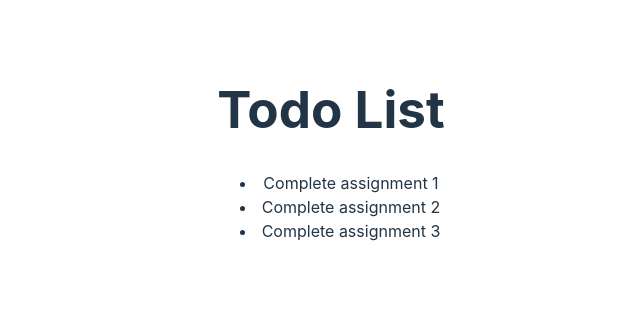
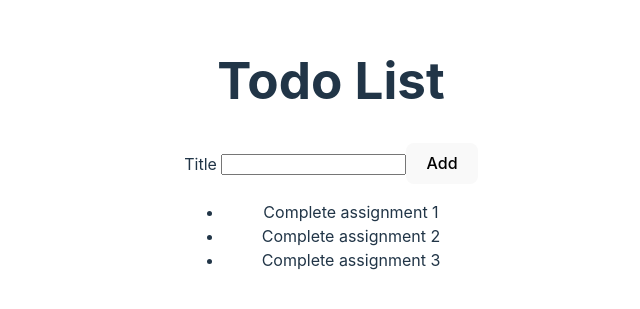
Before and after one commit to CarlosM2026/react-todo, a React (Vite) app: page / in a window 1280 px wide. Shown: the part 247-556 px from the top of the page, without its empty margins (309-949 px from the left). Built offline with nearby package versions, Linux system fonts and the light colour scheme.

Commit message:
Lesson 1.2

```diff
--- /dev/null
+++ b/src/AddTodoForm.jsx
@@ -0,0 +1,15 @@
+import React from 'react';
+
+function AddTodoForm() {
+    return (
+        <>
+          <form>
+            <label htmlFor="todoTitle">Title </label>
+            <input type="text" id="todoTitle" />
+            <button type="submit">Add</button>
+          </form>
+        </>
+      );
+}
+
+export default AddTodoForm
--- a/src/App.jsx
+++ b/src/App.jsx
@@ -2,13 +2,9 @@
 import reactLogo from './assets/react.svg'
 import viteLogo from '/vite.svg'
 import './App.css'
+import TodoList from './TodoList';
+import AddTodoForm from './AddTodoForm';
 
-
-let todoList = [
-  { id: 1, title: "Complete assignment 1" },
-  { id: 2, title: "Complete assignment 2" },
-  { id: 3, title: "Complete assignment 3" }
-];
 
 function App() {
   const [count, setCount] = useState(0)
@@ -16,11 +12,8 @@
   return (
     <>
       <h1>Todo List</h1>
-      <ul>
-        {todoList.map(function (item) {
-          return <li key={item.id}>{item.title}</li>
-        })}
-      </ul>
+      < AddTodoForm/>
+      <TodoList/>
     </>
   )
 }
--- /dev/null
+++ b/src/TodoList.jsx
@@ -0,0 +1,23 @@
+import React from 'react';
+
+let todoList = [
+    { id: 1, title: "Complete assignment 1" },
+    { id: 2, title: "Complete assignment 2" },
+    { id: 3, title: "Complete assignment 3" }
+];
+
+
+let TodoList = function() {
+
+    return (
+        <>
+        <ul>
+            {todoList.map(function (item) {
+            return <li key={item.id}>{item.title}</li>
+            })}
+        </ul>
+        </>
+    )
+}
+
+export default TodoList
```
